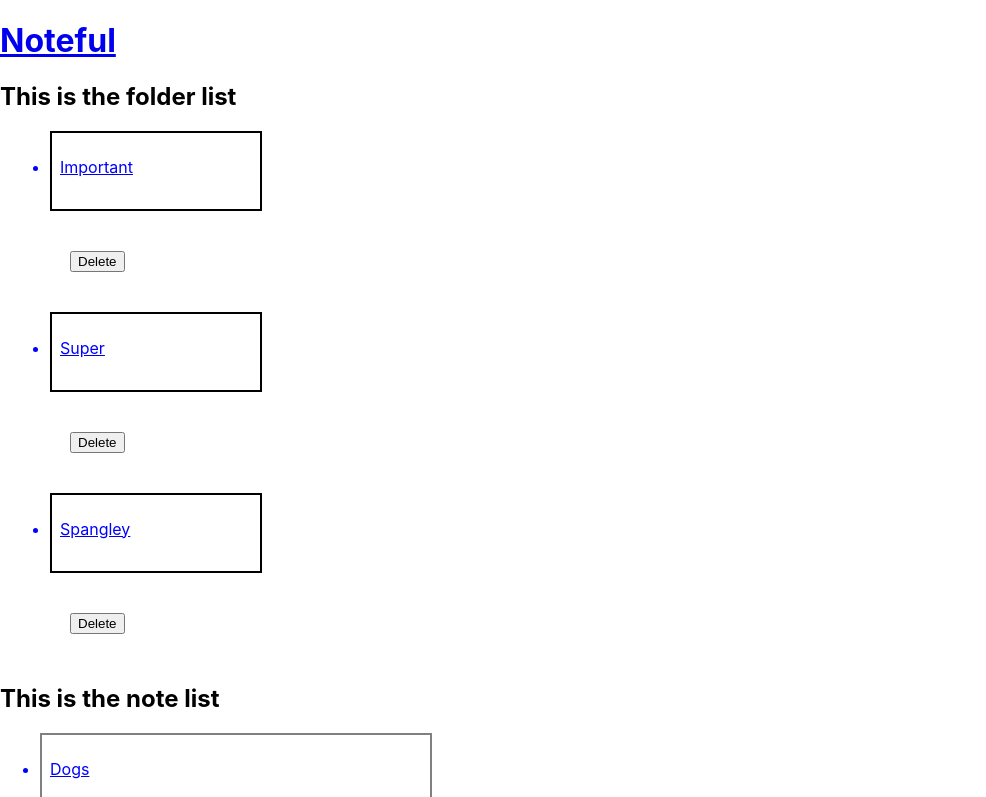
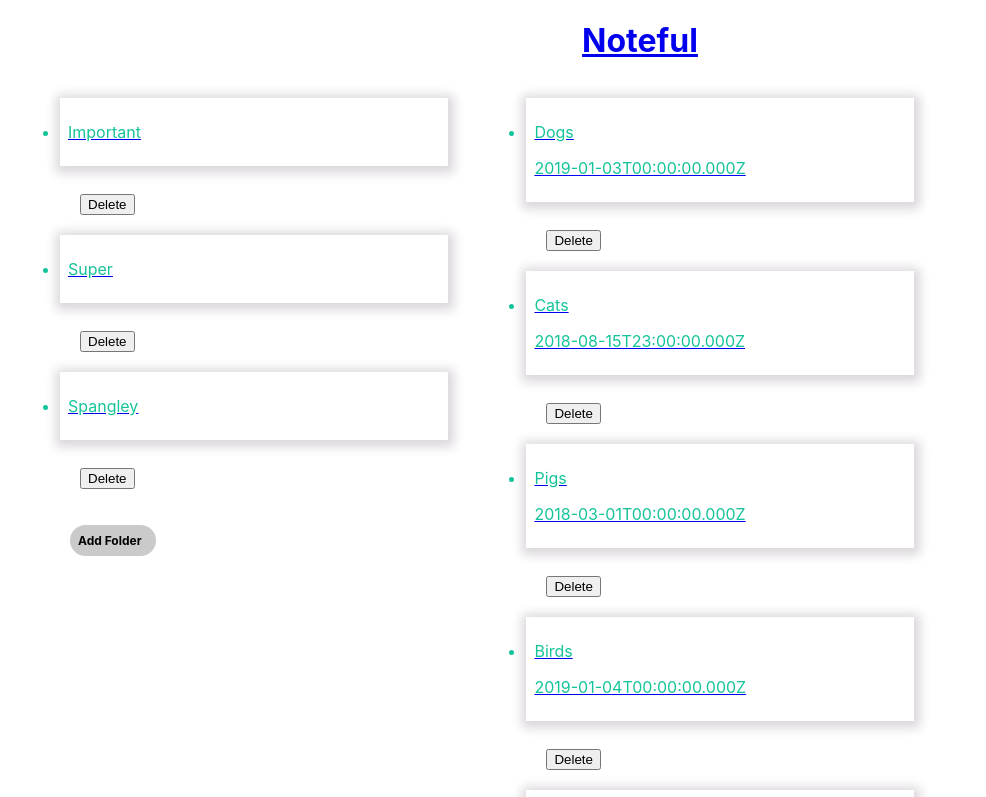
Before and after one commit to lindsayesterman/noteful, a React (Create React App) app: page / in a window 1280 px wide. Shown: the top 797 px of the page, without its empty margins (0-986 px from the left). Built offline with nearby package versions, Linux system fonts and the light colour scheme.

Commit message:
minimal styling

```diff
--- a/src/App.css
+++ b/src/App.css
@@ -1,20 +1,31 @@
 
 .note, .folder{
-  --note-height: 88px;
-  color: blue;
-  height: var(--note-height);
+  color: #15c39a;
   margin-bottom: 8px;
   max-width: 380px;
   padding: 8px 0 8px 8px;
   position: relative;
-  border: 2px solid gray;
+  -webkit-box-shadow: 1px 2px 10px 5px rgba(219,215,219,1);
+  -moz-box-shadow: 1px 2px 10px 5px rgba(219,215,219,1);
+  box-shadow: 1px 2px 10px 5px rgba(219,215,219,1);
 }
 
-.folder{
-  width: 200px;
-  height:60px;
-  border: 2px solid black;
-  margin: 10px;
+header{
+  text-align:center;
+  color: #15c39a;
+}
+
+.folder-list{
+  float: left;
+  display: inline;
+  width: 35%;
+  margin-left:20px;
+}
+
+.note-list{
+  float: right;
+  display: inline;
+  width: 62%;
 }
 
 .add-note{
@@ -22,12 +33,12 @@
   border-radius: 30px;
   color: black;
   display: block;
-  margin: 0 auto;
+  margin-left:50px;
   font-size: 12px;
   font-weight: bold;
   padding: 8px;
   text-decoration: none;
-  width: 60px;
+  width: 70px;
   margin-bottom:20px;
 }
 
@@ -38,5 +49,5 @@ input, select{
 }
 
 button {
-  margin:30px;
+  margin:20px;
 }
--- a/src/folderList.js
+++ b/src/folderList.js
@@ -1,7 +1,8 @@
 import React from 'react';
 import Folder from './folder.js'
 import folders from './store.js'
-import { Link } from 'react-router-dom';
+import { Link, Route } from 'react-router-dom';
+import AddNote from './addNote';
 
 
 class NoteList extends React.Component {
@@ -14,7 +15,6 @@ class NoteList extends React.Component {
     const { folders } = this.props
       return (
         <section className='folder-list'>
-            <h2>This is the folder list</h2>
           <Link to={'/'}>
           <ul>
             {folders.map(folder =>
@@ -25,6 +25,9 @@ class NoteList extends React.Component {
             )}
           </ul>
           </Link>
+          <Link to={'/addNote'} className="add-note">
+              Add Folder
+              </Link>
         </section>
       );
     }
--- a/src/noteList.js
+++ b/src/noteList.js
@@ -13,7 +13,6 @@ class NoteList extends React.Component {
     console.log(notes)
       return (
         <section className='note-list'>
-          <h2>This is the note list</h2>
           <Link to={'/'}>
           <ul>
             {notes.map(note =>
```
